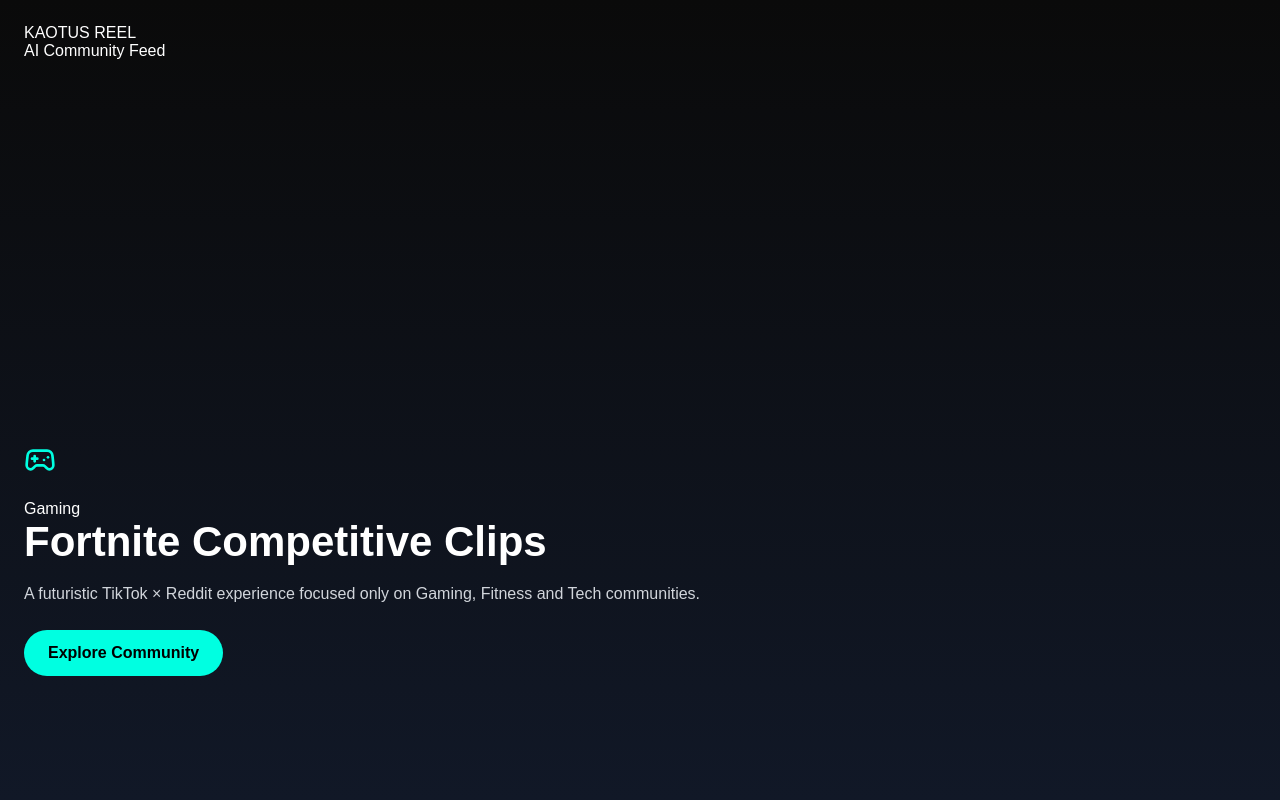
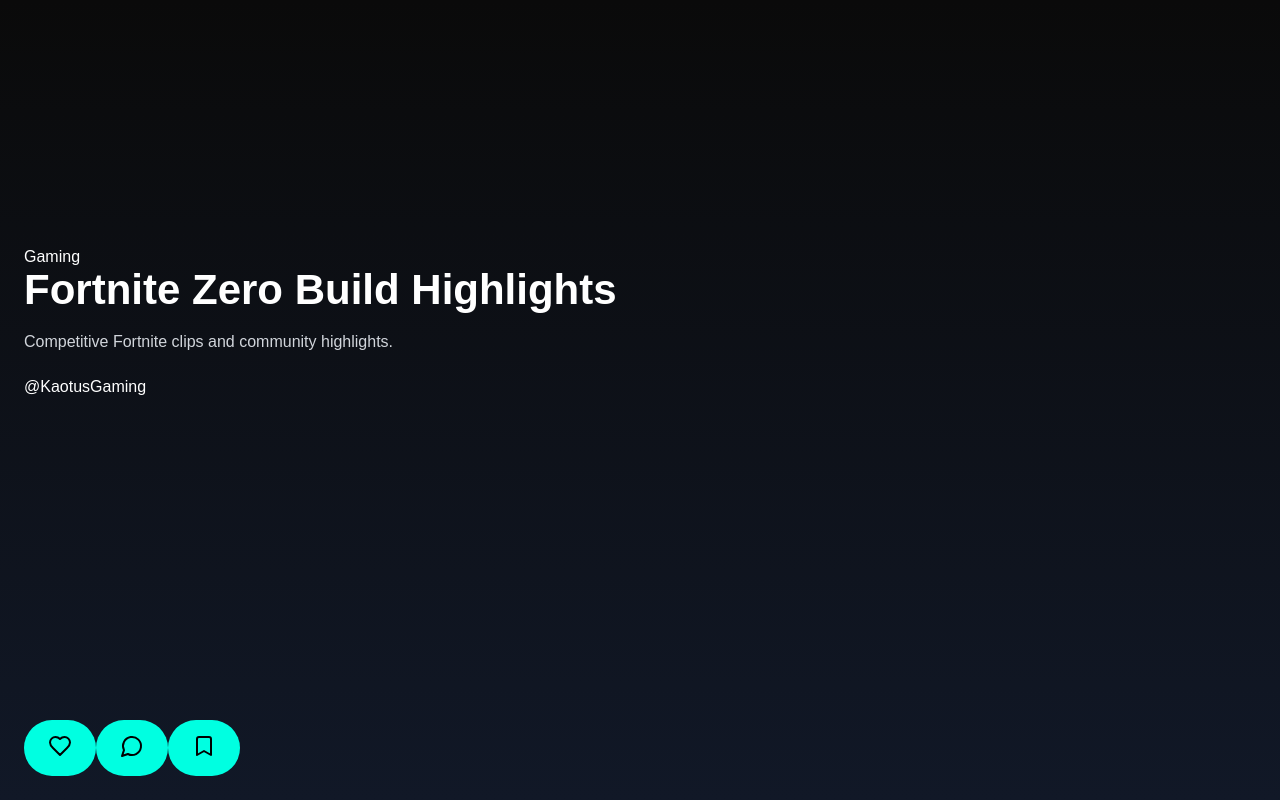
Before and after one commit to Kaotus/Kaotus-Reel, a React (Vite) app: page / in a window 1280 px wide. Built offline with nearby package versions, Linux system fonts and the light colour scheme.

Commit message:
Refactor app with reel card system

```diff
--- a/src/App.jsx
+++ b/src/App.jsx
@@ -1,45 +1,17 @@
-import { Flame, Dumbbell, Gamepad2, Cpu, Home, Compass, User } from 'lucide-react'
-
-const reels = [
-  {
-    title: 'Fortnite Competitive Clips',
-    category: 'Gaming',
-    icon: <Gamepad2 size={32} />,
-  },
-  {
-    title: 'Gym Motivation Feed',
-    category: 'Fitness',
-    icon: <Dumbbell size={32} />,
-  },
-  {
-    title: 'AI & Tech Discoveries',
-    category: 'Tech',
-    icon: <Cpu size={32} />,
-  },
-]
+import { Flame, Home, Compass, User } from 'lucide-react'
+import ReelCard from './components/ReelCard'
+import { reels } from './data/reels'
 
 export default function App() {
   return (
     <div className='app'>
+      <header className='header'>
+        <div className='logo'>KAOTUS REEL</div>
+        <div className='feedType'>Gaming • Fitness • Tech</div>
+      </header>
+
       {reels.map((reel, index) => (
-        <section key={index} className='reel'>
-          <div className='overlay'>
-            <div className='topBar'>
-              <div className='logo'>KAOTUS REEL</div>
-              <div className='aiTag'>AI Community Feed</div>
-            </div>
-
-            <div className='content'>
-              <div className='icon'>{reel.icon}</div>
-              <span className='category'>{reel.category}</span>
-              <h1>{reel.title}</h1>
-              <p>
-                A futuristic TikTok × Reddit experience focused only on Gaming, Fitness and Tech communities.
-              </p>
-              <button>Explore Community</button>
-            </div>
-          </div>
-        </section>
+        <ReelCard key={index} reel={reel} />
       ))}
 
       <nav className='bottomNav'>
```
